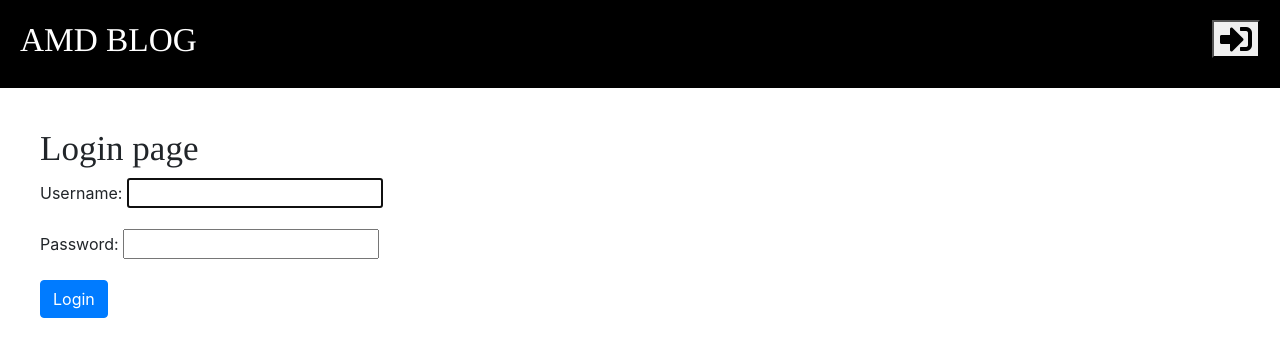
After one commit to AhmadKafi/blog_app, a Django app: page /accounts/login/ in a window 1280 px wide. The commit adds this page. Shown: the top 357 px of the page. Run offline with Django 3.2, Linux system fonts and the light colour scheme; some libraries are stand-ins or nearby versions.

Commit message:
add login functionality.

```diff
--- a/blog/static/css/blog.css
+++ b/blog/static/css/blog.css
@@ -43,7 +43,7 @@ h1, h2, h3, h4 {
     float: right;
 
 }
-.new-post-button {
+.new-post-button, .login-button {
     float: right;
     margin-left: 20px;
 
--- a/blog/templates/blog/base.html
+++ b/blog/templates/blog/base.html
@@ -9,7 +9,7 @@
     <link rel="stylesheet" href="https://stackpath.bootstrapcdn.com/bootstrap/4.5.2/css/bootstrap.min.css">
     <link rel="stylesheet" href="{% static "css/blog.css" %}">
     <link rel="stylesheet" href="//use.fontawesome.com/releases/v5.0.7/css/all.css">
-    <title>My blog</title>
+    <title>{% block title %}{% endblock %}</title>
 </head>
 <body>
     <div class="page-header">
@@ -22,8 +22,17 @@
         <div class="post-draft-button">
             <a href="drafts/"><button class="btn btn-success">draft</button></a>
         </div>
+        {% else %}
+            <div class="login-button">
+                <a href="accounts/login"><button class="fas fa-sign-in-alt fa-2x"></button></a>
+            </div>
 
         {% endif %}
+
+
+
+
+
         <h1><a href="/">AMD BLOG</a></h1>
     </div>
 
--- a/blog/templates/blog/post_detail.html
+++ b/blog/templates/blog/post_detail.html
@@ -1,4 +1,5 @@
 {% extends "blog/base.html" %}
+{% block title %}{{ post.title }}{% endblock %}
 {% block content %}
 
 
--- a/blog/templates/blog/post_draft_list.html
+++ b/blog/templates/blog/post_draft_list.html
@@ -1,5 +1,5 @@
 {% extends 'blog/base.html' %}
-
+{% block title %}My Drafts{% endblock %}
 {% block content %}
     {% for post in posts %}
 		<div class="post">
--- a/blog/templates/blog/post_edit.html
+++ b/blog/templates/blog/post_edit.html
@@ -1,5 +1,5 @@
 {% extends "blog/base.html" %}
-
+{% block title %}{{ post.title }}{% endblock %}
 {% block content %}
 
 
--- /dev/null
+++ b/blog/templates/registration/login.html
@@ -0,0 +1,12 @@
+{% extends 'blog/base.html' %}
+{% block content %}
+
+    <h2>Login page</h2>
+	<form method='post'>
+		{% csrf_token %}
+		{{ form.as_p }}
+	<button type="submit" class="btn btn-primary">Login</button>
+	</form>
+
+
+{% endblock content %}
--- a/blog/urls.py
+++ b/blog/urls.py
@@ -1,6 +1,6 @@
 from django.urls import path
 from . import views
-
+from django.contrib.auth import views as auth_views
 urlpatterns = [
 
     path('', views.post_list, name='post_list'),
@@ -18,4 +18,6 @@ urlpatterns = [
     path('drafts/', views.post_draft_list, name='post_draft_list'),
 
     path('post/<int:pk>/publish/', views.post_publish, name='post_publish'),
+
+    path('accounts/login/', auth_views.login, name='login')
 ]
--- a/mysite/settings.py
+++ b/mysite/settings.py
@@ -26,6 +26,8 @@ SECRET_KEY = '$n52nq#57xo&fl*x-9p-1-!(9_^ubkimo(o#y$ti$4i(=m!zfc'
 DEBUG = True
 
 ALLOWED_HOSTS = []
+
+LOGIN_REDIRECT_URL = 'post_list'
 
 
 # Application definition
```
Also changed, not shown: blog/views.py (+8 -4 lines), db.sqlite3.
